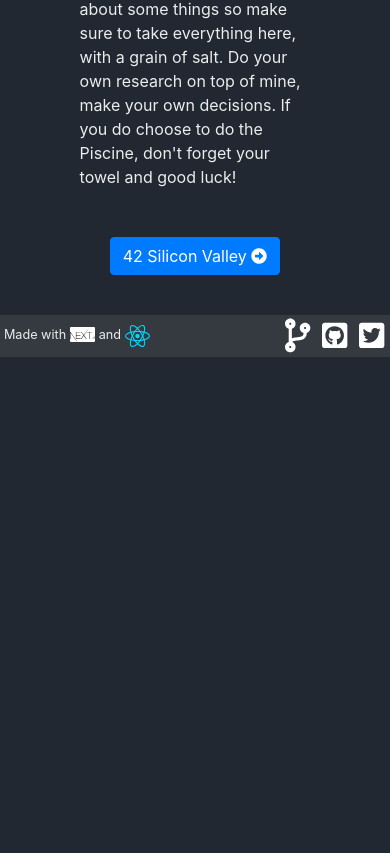
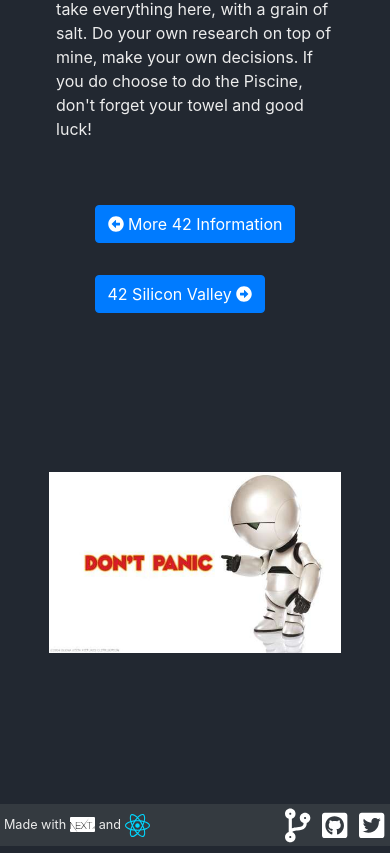
Before and after one commit to PocketPiggy/42-silicon-valley-info, a Next.js app: page /Preparation/Putting_it_all_together in a window 390 px wide. Shown: the part 7998-8851 px from the top of the page. Before the commit the page ends 8361 px from the top, so only its background shows below. Built offline with nearby package versions, Linux system fonts and the light colour scheme.

Commit message:
added button & image for last prep page, fixed css styling for buttons on all devices.

```diff
--- a/pages/Preparation/Putting_it_all_together.js
+++ b/pages/Preparation/Putting_it_all_together.js
@@ -1,5 +1,6 @@
 import Head from "next/head";
 import Button from "react-bootstrap/Button";
+import Link from "next/link";
 import { FontAwesomeIcon } from "@fortawesome/react-fontawesome";
 
 export default function PuttingItAllTogether() {
@@ -259,6 +260,7 @@ export default function PuttingItAllTogether() {
         </span>
       </section>
 
+
       <section className="scroll-block" id="block-7">
         <h3> Conclusion </h3>
         <p>
@@ -270,13 +272,36 @@ export default function PuttingItAllTogether() {
           Piscine, don't forget your towel and good luck!
         </p>
 
-        <span className="holdr"></span>
+
+      <div className="last-block">
+        <Link href="/Sources" passHref>
+          <Button variant="primary" className="btn-next">
+            <FontAwesomeIcon icon="arrow-alt-circle-left" />
+            {" "} More 42 Information
+          </Button>
+        </Link>
+
         <a href="https://42.us.org" target="blank" rel="noopener noreferrer">
           <Button variant="primary" className="btn-next">
             42 Silicon Valley <FontAwesomeIcon icon="arrow-alt-circle-right" />
           </Button>
         </a>
+      </div>
+
+      <span className="img-container">
+        <img
+          src="/Images/Page/Preparation/putting_it_all_together/marvin_dont_panic.jpg"
+          alt="Marvin from hitcher's guide to the galaxy pointing to title text
+          saying don't panic."
+          title="Don't panic!"
+        />
+      </span>
+
+        <span className="don't-inspect-this-lol"
+            style={{margin: "1rem 0 1rem 0"}}/>
+
       </section>
+
     </>
   );
 }
@@ -291,7 +316,7 @@ export async function getServerSideProps(context) {
         { stop: "4", title: "Norminette & Moulinette" },
         { stop: "5", title: "What they're looking for" },
         { stop: "6", title: "Stress & Time management" },
-        { stop: "7", title: "42 Silicon Valley" },
+        { stop: "7", title: "What's next?" },
       ],
     },
   };
--- a/styles/page/preparation/putting_it_all_together.scss
+++ b/styles/page/preparation/putting_it_all_together.scss
@@ -8,6 +8,14 @@
     }
 }
 
+.last-block {
+    display: flex;
+    flex-direction: row;
+    margin: 3rem 0 6rem 0;
+    justify-content: space-between;
+    grid-gap: 2rem;
+}
+
 @media screen and (max-width: 768px) {
     .wide-load {
         img {
@@ -16,4 +24,10 @@
         }
     }
 
+    .last-block {
+        display: grid;
+        grid-template-rows: 1fr 1fr;
+        grid-template-columns: 1fr;
     }
+
+}
```
Also changed, not shown: public/images/Page/Preparation/putting_it_all_together/marvin_dont_panic.jpg (added). Lines whose indentation alone changed are shown as unchanged.
